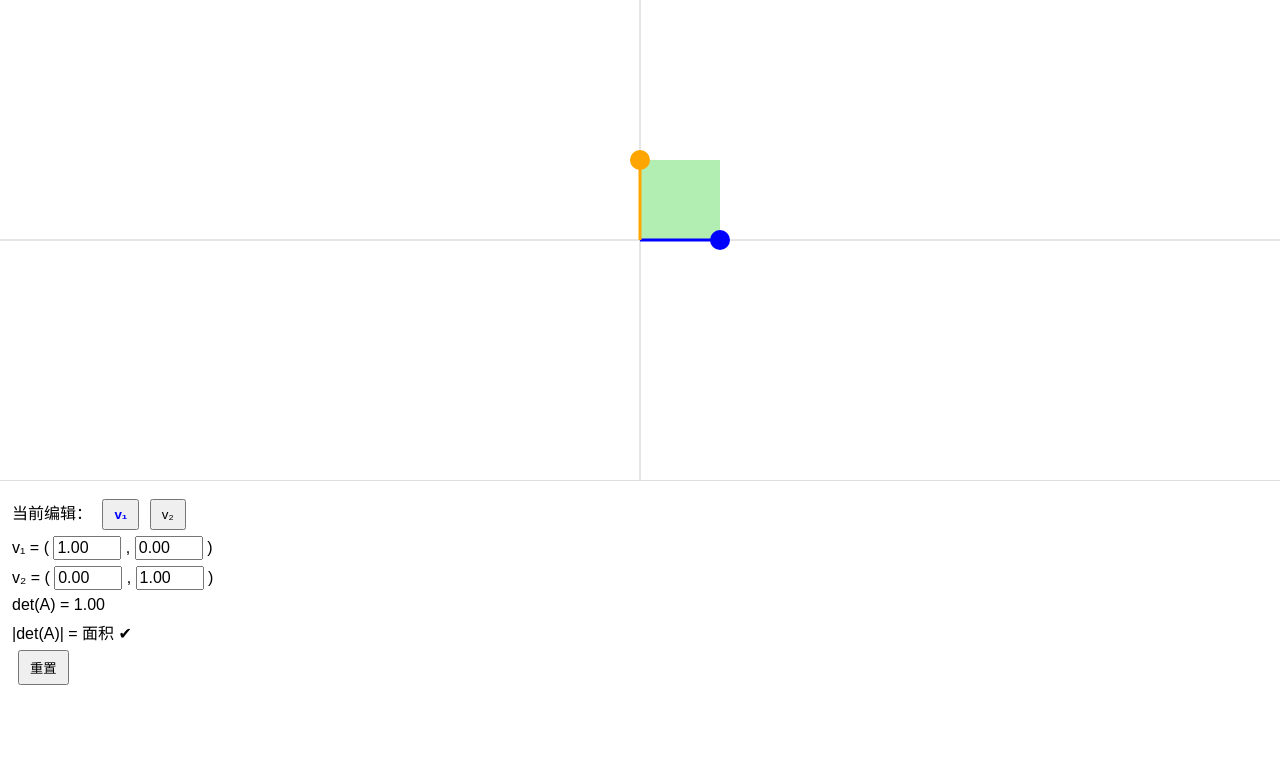
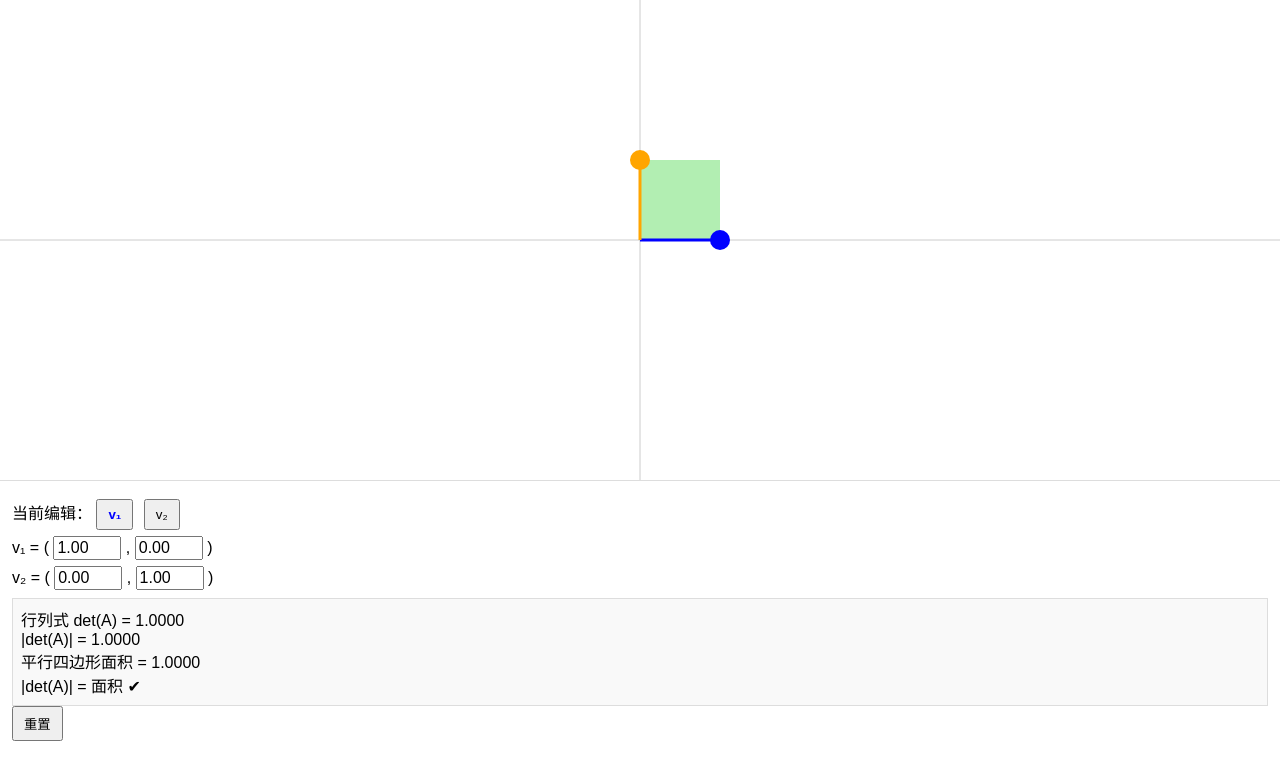
Before and after one commit to LinearAlgebra2025/determinant, a plain HTML site: page index.html in a window 1280 px wide. Drawn offline with Linux system fonts and the light colour scheme.

Commit message:
index.html

```diff
--- a/index.html
+++ b/index.html
@@ -50,11 +50,19 @@ input{
 
 button{
     padding:6px 10px;
-    margin-left:6px;
+    margin-right:6px;
 }
+
 .selected{
     font-weight:bold;
     color:blue;
+}
+
+.valueBox{
+    margin-top:8px;
+    padding:8px;
+    background:#f9f9f9;
+    border:1px solid #ddd;
 }
 </style>
 </head>
@@ -86,8 +94,12 @@ v₂ = (
 )
 </div>
 
-<div class="row" id="detDisplay"></div>
-<div class="row" id="relationDisplay"></div>
+<div class="valueBox">
+<div id="detValue"></div>
+<div id="absDetValue"></div>
+<div id="areaValue"></div>
+<div id="relation"></div>
+</div>
 
 <button onclick="resetVectors()">重置</button>
 
@@ -178,14 +190,22 @@ function updatePanel(){
     document.getElementById("v2y").value=v2.y.toFixed(2);
 
     const det=v1.x*v2.y-v1.y*v2.x;
-    document.getElementById("detDisplay").innerHTML=
-    "det(A) = "+det.toFixed(2);
+    const area=Math.abs(det);
+
+    document.getElementById("detValue").innerHTML=
+        "行列式 det(A) = "+det.toFixed(4);
+
+    document.getElementById("absDetValue").innerHTML=
+        "|det(A)| = "+area.toFixed(4);
+
+    document.getElementById("areaValue").innerHTML=
+        "平行四边形面积 = "+area.toFixed(4);
 
     if(Math.abs(det)<0.0001){
-        document.getElementById("relationDisplay").innerHTML=
-        "<span style='color:red'>向量线性相关（行列式为0）</span>";
+        document.getElementById("relation").innerHTML=
+        "<span style='color:red'>向量线性相关（面积为0）</span>";
     }else{
-        document.getElementById("relationDisplay").innerHTML=
+        document.getElementById("relation").innerHTML=
         "|det(A)| = 面积 ✔";
     }
 }
@@ -236,7 +256,6 @@ function startDrag(e){
     if(dist(pos,toCanvas(v1))<15) dragging="v1";
     else if(dist(pos,toCanvas(v2))<15) dragging="v2";
     else{
-        // 点击空白处设置当前向量
         const v=fromCanvas(pos);
         if(selected==="v1"){v1=v;}
         else{v2=v;}
@@ -258,7 +277,6 @@ function dist(a,b){
     return Math.sqrt((a.x-b.x)**2+(a.y-b.y)**2);
 }
 
-// 输入框监听
 document.querySelectorAll("input").forEach(input=>{
     input.addEventListener("change",()=>{
         v1.x=parseFloat(document.getElementById("v1x").value);
```
